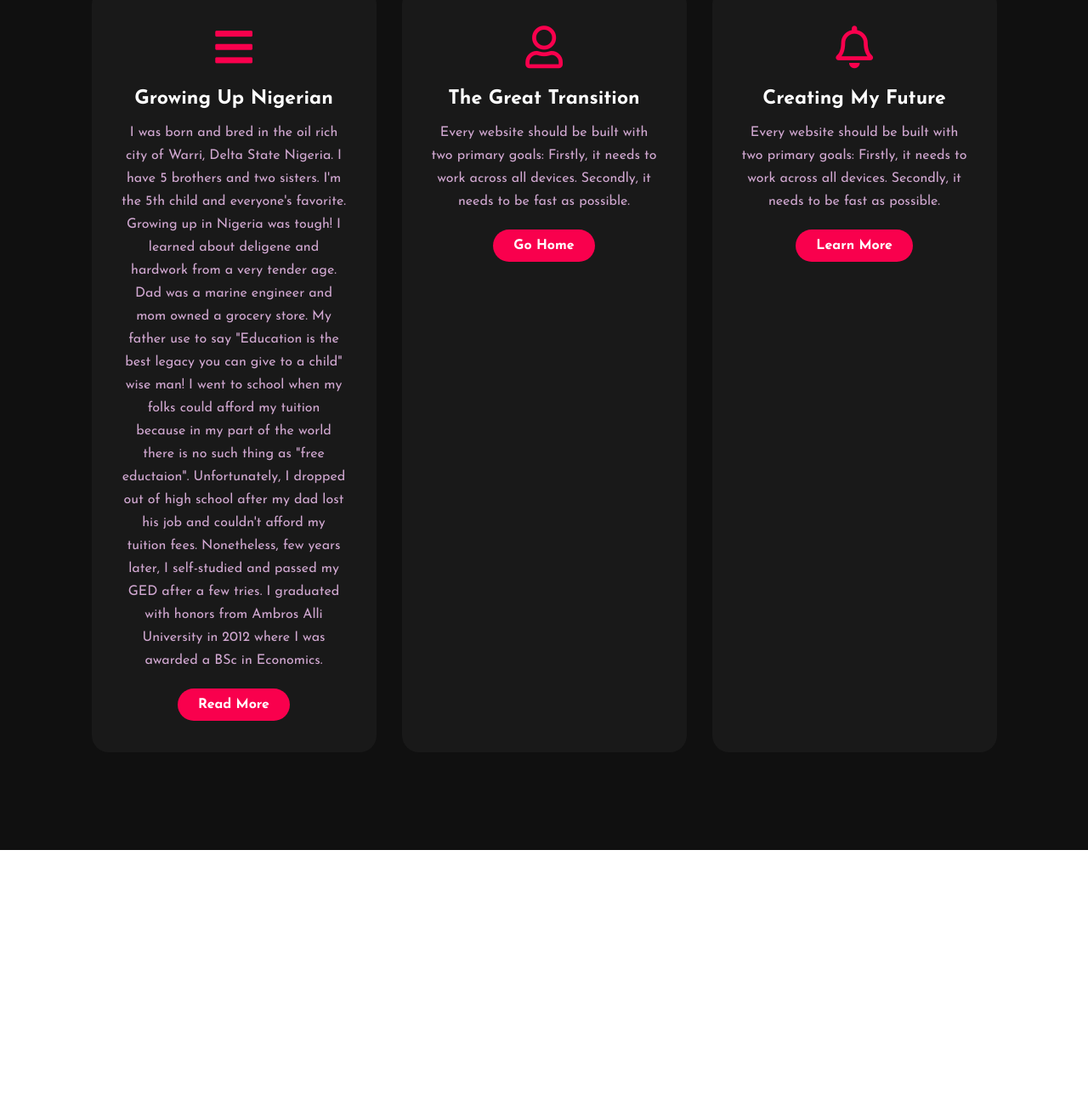
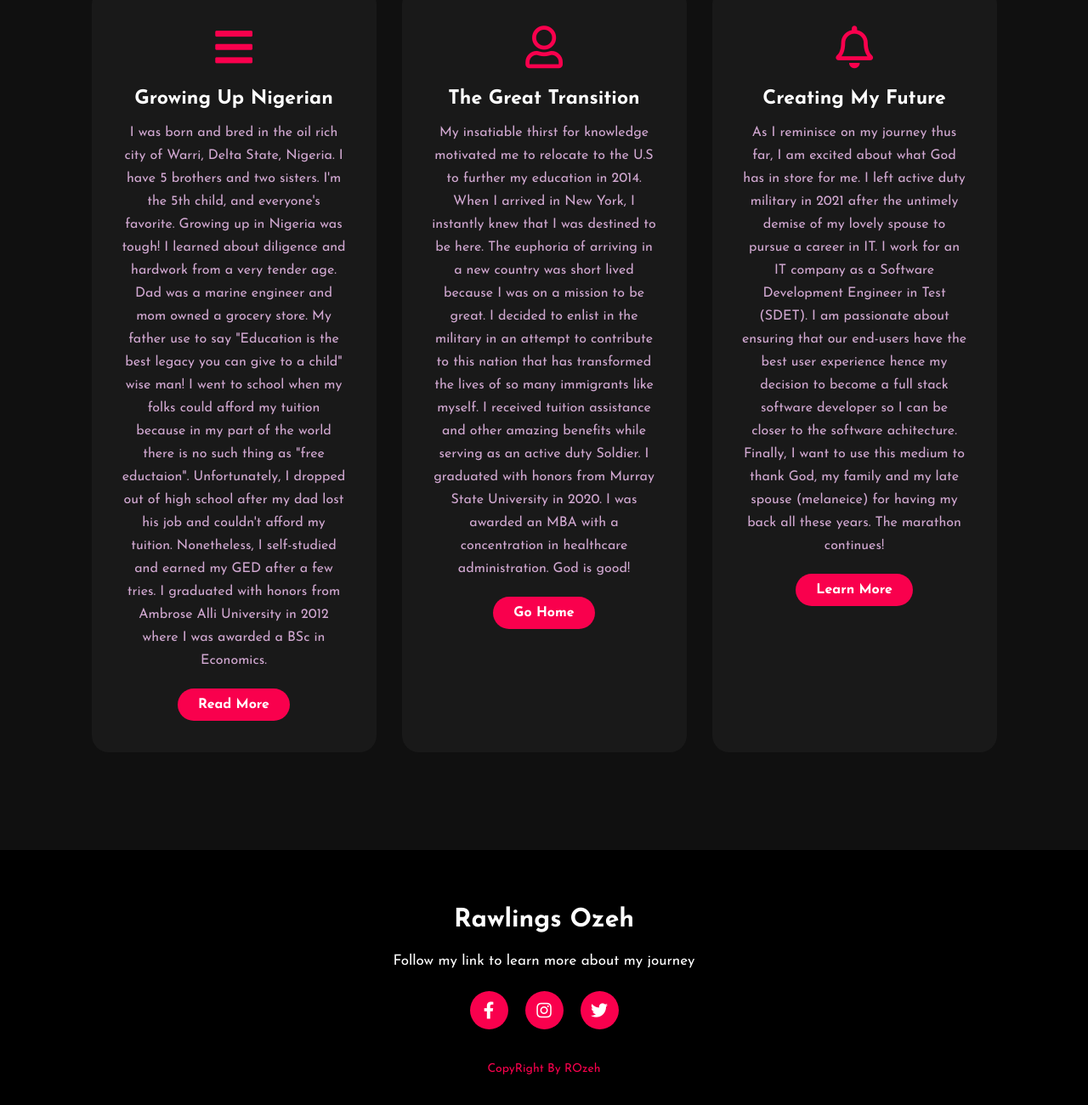
Before and after one commit to ozeh366/portfolio-website, a plain HTML site: page JourneyPage.html in a window 1280 px wide. Shown: the part 265-1565 px from the top of the page at 85% size. Before the commit the page ends 1265 px from the top, so only its background shows below. Drawn offline with Linux system fonts and the light colour scheme.

Commit message:
Editing AboutMe and Journey Pages

```diff
--- a/JourneyPage.html
+++ b/JourneyPage.html
@@ -23,10 +23,13 @@
 				<i class="fas fa-bars"></i>
 				<h5>Growing Up Nigerian</h5>
 				<div class="pra">
-					<p>I was born and bred in the oil rich city of Warri, Delta State Nigeria. I have 5 brothers and two sisters.
-						I'm the 5th child and everyone's favorite. Growing up in Nigeria was tough! I learned about deligene and hardwork from a very tender age. Dad was a marine engineer and mom owned a grocery store.
-						My father use to say "Education is the best legacy you can give to a child" wise man! I went to school when my folks could afford my tuition because in my part of the world there is no such thing as "free eductaion".
-						Unfortunately, I dropped out of high school after my dad lost his job and couldn't afford my tuition fees. Nonetheless, few years later, I self-studied and passed my GED after a few tries. I graduated with honors from Ambros Alli University in 2012 where I was awarded a BSc in Economics.
+					<p>I was born and bred in the oil rich city of Warri, Delta State, Nigeria. I have 5 brothers and two sisters.
+						I'm the 5th child, and everyone's favorite. Growing up in Nigeria was tough! I learned about diligence and
+						hardwork from a very tender age. Dad was a marine engineer and mom owned a grocery store.
+						My father use to say "Education is the best legacy you can give to a child" wise man! I went to school
+						when my folks could afford my tuition because in my part of the world there is no such thing as
+						 "free eductaion". Unfortunately, I dropped out of high school after my dad lost his job and couldn't afford my tuition.
+						 Nonetheless, I self-studied and earned my GED after a few tries. I graduated with honors from Ambrose Alli University in 2012 where I was awarded a BSc in Economics.
 					</p>
 
 					<p style="text-align: center;">
@@ -39,8 +42,14 @@
 				<i class="far fa-user"></i>
 				<h5>The Great Transition</h5>
 				<div class="pra">
-					<p>Every website should be built with two primary goals: Firstly, it needs to work across all devices. Secondly, it needs to be fast as possible.</p>
-
+					<p>My insatiable thirst for knowledge motivated me to relocate to the U.S to further my education in 2014.
+						When I arrived in New York, I instantly knew that I was destined to be here.
+						The euphoria of arriving in a new country was short lived because I was on a mission to be great.
+						 I decided to enlist in the military in an attempt to contribute to this nation that
+						has transformed the lives of so many immigrants like myself.
+						I received tuition assistance and other amazing benefits while serving as an active duty Soldier.
+						I graduated with honors from Murray State University in 2020. I was awarded an MBA with a concentration
+						in healthcare administration. God is good!
 					<p style="text-align: center;">
 						<a class="button" href="index.html">Go Home</a>
 					</p>
@@ -51,7 +60,14 @@
 				<i class="far fa-bell"></i>
 				<h5>Creating My Future</h5>
 				<div class="pra">
-					<p>Every website should be built with two primary goals: Firstly, it needs to work across all devices. Secondly, it needs to be fast as possible.</p>
+					<p>As I reminisce on my journey thus far, I am excited about what God has in store for me.
+						I left active duty military in 2021 after the untimely demise of my lovely spouse to pursue a career in IT.
+						 I work for an IT company as a Software Development Engineer in Test (SDET). I am passionate
+						  about ensuring that our end-users have the best user experience hence my decision to become a
+						  full stack software developer
+						 so I can be closer to the software achitecture. Finally, I want to use this medium to thank God,
+						  my family and my late spouse (melaneice) for having my back all these years. The marathon continues!
+					</p>
 
 					<p style="text-align: center;">
 						<a class="button" href="AboutMe.html">Learn More</a>
@@ -60,5 +76,15 @@
 			</div>
 		</div>
 	</div>
+	<footer>
+		<p>Rawlings Ozeh</p>
+		<p>Follow my link to learn more about my journey</p>
+		<div class="social">
+			<a href="https://www.facebook.com/"><i class="fab fa-facebook-f"></i></a>
+			<a href="https://www.instagram.com/"><i class="fab fa-instagram"></i></a>
+			<a href="https://twitter.com/"><i class="fab fa-twitter"></i></a>
+		</div>
+		<p class="end">CopyRight By ROzeh</p>
+	</footer>
 </body>
 </html>
```
Also changed, not shown: AboutMe.html (+16 -5 lines).
